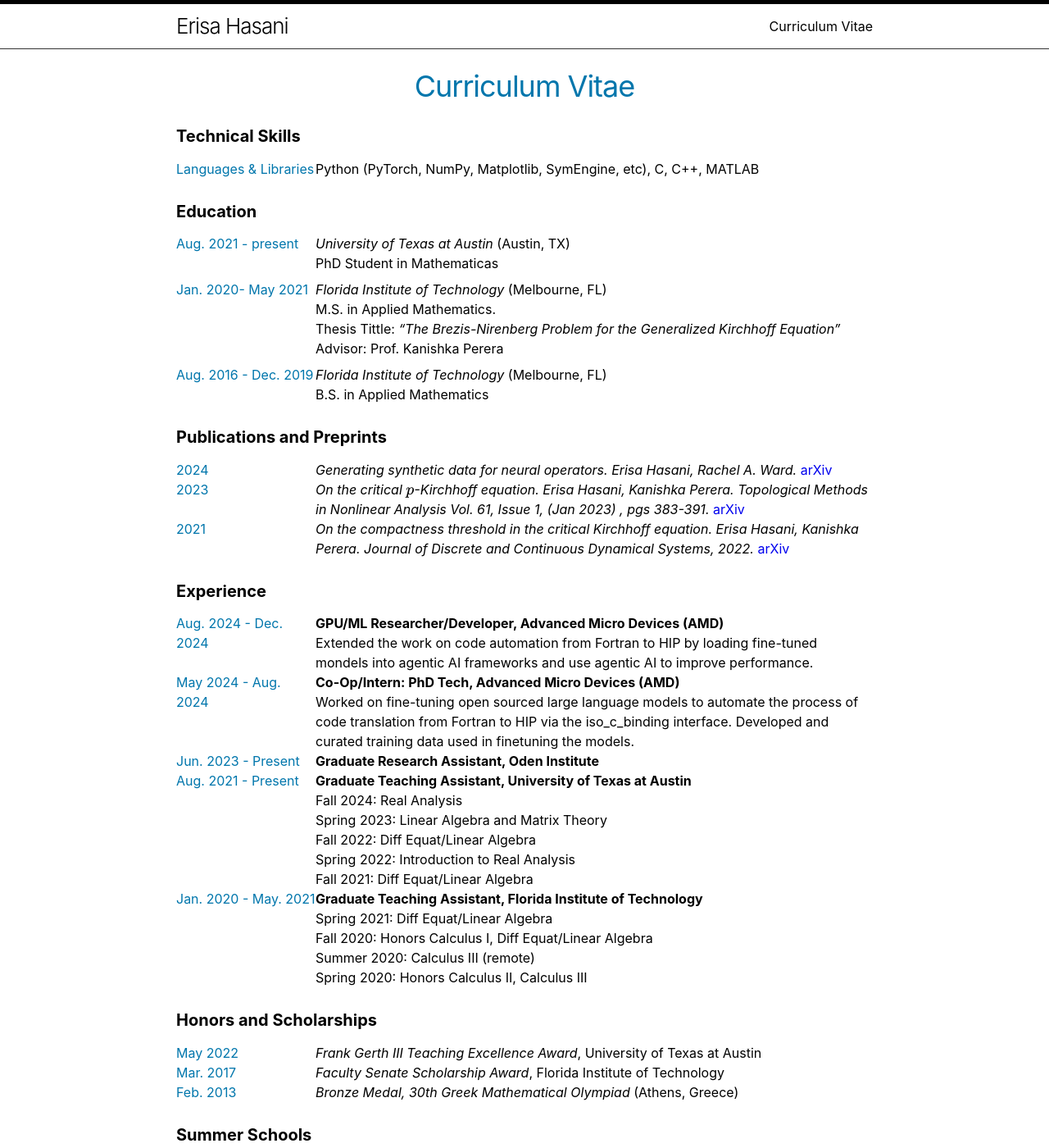
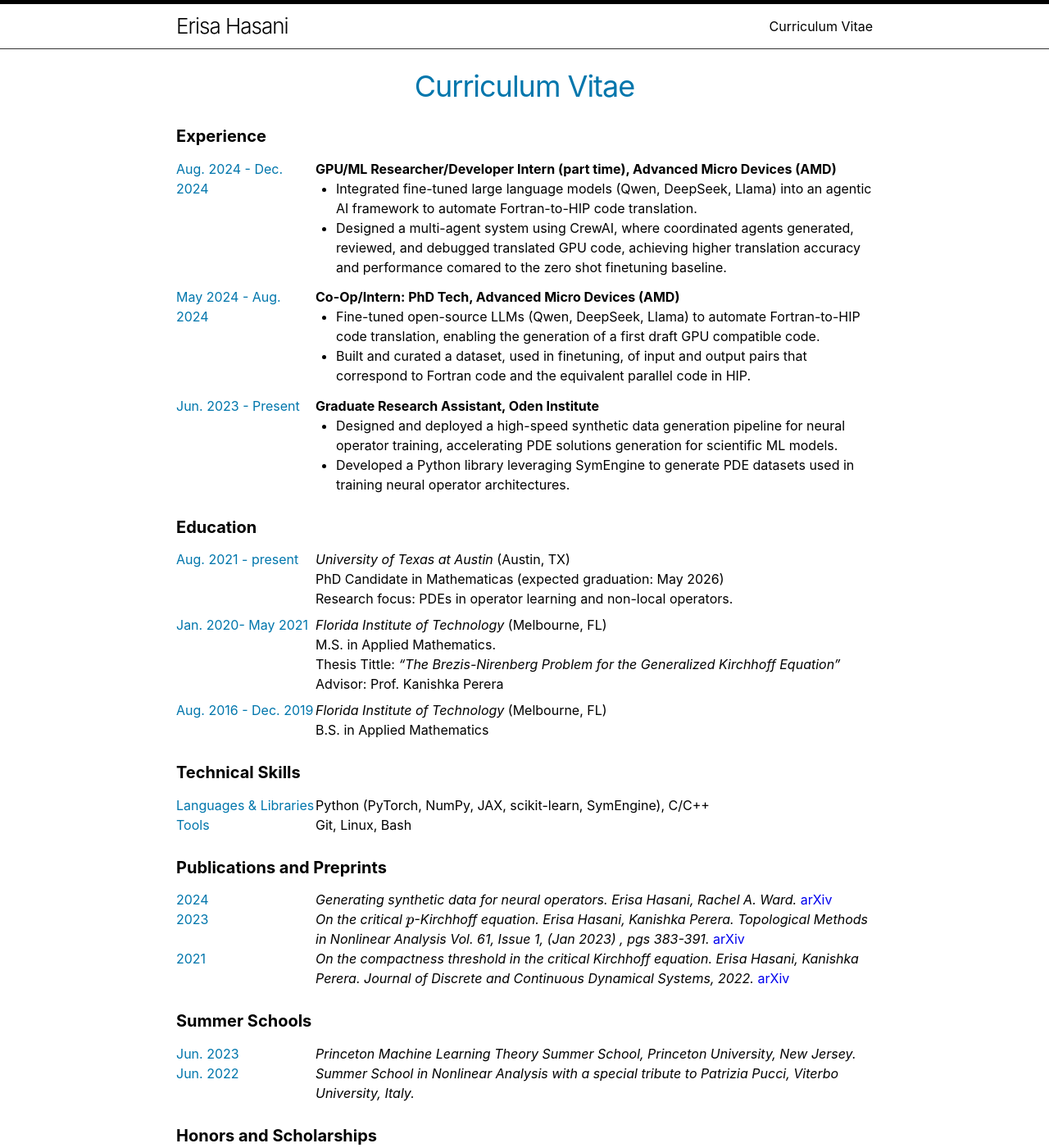
Before and after one commit to erisahasani/erisahasani.github.io, a Jekyll site: the page built from cv.md, in a window 1280 px wide and 1400 px high. Shown: the whole window at 82% size. Built offline with Jekyll 4.4.1, drawn with Linux system fonts in a browser that asks for light colours; formulas are drawn with MathJax 3; some of the changed text lies outside the part shown.

Commit message:
oct 7 update

```diff
--- a/cv.md
+++ b/cv.md
@@ -4,10 +4,41 @@ title: Curriculum Vitae
 permalink: /cv/
 ---
 
-#### **Technical Skills**
+#### **Experience**
+Aug. 2024 - Dec. 2024
+:   **GPU/ML Researcher/Developer Intern (part time), Advanced Micro Devices (AMD)** \
+- Integrated fine-tuned large language models (Qwen, DeepSeek, Llama) into an agentic AI framework to automate Fortran-to-HIP code translation.
+- Designed a multi-agent system using CrewAI, where coordinated agents generated, reviewed, and debugged translated GPU code, achieving higher translation accuracy and performance comared to the zero shot finetuning baseline.
 
-Languages & Libraries
-:   Python (PyTorch, NumPy, Matplotlib, SymEngine, etc), C, C++, MATLAB
+
+May 2024 - Aug. 2024
+:   **Co-Op/Intern: PhD Tech, Advanced Micro Devices (AMD)** \
+- Fine-tuned open-source LLMs (Qwen, DeepSeek, Llama) to automate Fortran-to-HIP code translation, enabling the generation of a first draft GPU compatible code.
+- Built and curated a dataset, used in finetuning, of input and output pairs that correspond to Fortran code and the equivalent parallel code in HIP.
+
+
+Jun. 2023 - Present
+:   **Graduate Research  Assistant, Oden Institute** \
+- Designed and deployed a high-speed synthetic data generation pipeline for neural operator training, accelerating PDE solutions generation for scientific ML models.
+- Developed a Python library leveraging SymEngine to generate PDE datasets used in training neural operator architectures.
+
+
+
+<!-- Aug. 2021 - Present
+:   **Graduate Teaching Assistant, University of Texas at Austin** \
+    Fall 2024: Real Analysis \
+    Spring 2023: Linear Algebra and Matrix Theory \
+    Fall 2022: Diff Equat/Linear Algebra \
+    Spring 2022: Introduction to Real Analysis \
+    Fall 2021: Diff Equat/Linear Algebra
+
+Jan. 2020 - May. 2021
+:   **Graduate Teaching Assistant, Florida Institute of Technology**
+
+    Spring 2021: Diff Equat/Linear Algebra \
+    Fall 2020: Honors Calculus I,  Diff Equat/Linear Algebra \
+    Summer 2020: Calculus III (remote) \
+    Spring 2020: Honors Calculus II, Calculus III -->
 
 
 #### **Education**
@@ -16,7 +47,8 @@ Languages & Libraries
 Aug. 2021 - present
 :   *University of Texas at Austin* (Austin, TX)
 
-    PhD Student in Mathematicas
+    PhD Candidate in Mathematicas (expected graduation: May 2026) \
+    Research focus: PDEs in operator learning and non-local operators.
 
 Jan. 2020- May 2021
 :   *Florida Institute of Technology* (Melbourne, FL)
@@ -29,6 +61,17 @@ Aug. 2016 - Dec. 2019
 :   *Florida Institute of Technology* (Melbourne, FL)
 
     B.S. in Applied Mathematics
+
+#### **Technical Skills**
+
+Languages & Libraries
+:   Python (PyTorch, NumPy, JAX, scikit-learn, SymEngine), C/C++
+
+Tools
+:   Git, Linux, Bash
+
+
+
 
 
 
@@ -43,37 +86,15 @@ Aug. 2016 - Dec. 2019
 :   *On the compactness threshold in the critical Kirchhoff equation. Erisa Hasani, Kanishka Perera. Journal of Discrete and Continuous Dynamical Systems, 2022.* [arXiv](https://arxiv.org/abs/2012.05317)
 
 
-#### **Experience**
-Aug. 2024 - Dec. 2024
-:   **GPU/ML Researcher/Developer, Advanced Micro Devices (AMD)** \
-Extended the work on code automation from Fortran to HIP by loading fine-tuned mondels into agentic
-AI frameworks and use agentic AI to improve performance.
+#### **Summer Schools**
+Jun. 2023
+: *Princeton Machine Learning Theory Summer School, Princeton University, New Jersey.*
+
+Jun. 2022
+: *Summer School in Nonlinear Analysis with a special tribute to Patrizia
+Pucci, Viterbo University, Italy.*
 
 
-May 2024 - Aug. 2024
-:   **Co-Op/Intern: PhD Tech, Advanced Micro Devices (AMD)** \
-    Worked on fine-tuning open sourced large language models to automate the process of code translation
-from Fortran to HIP via the iso_c_binding interface. Developed and curated training data used in finetuning the models.
-
-Jun. 2023 - Present
-:   **Graduate Research  Assistant, Oden Institute**
-
-
-Aug. 2021 - Present
-:   **Graduate Teaching Assistant, University of Texas at Austin** \
-    Fall 2024: Real Analysis \
-    Spring 2023: Linear Algebra and Matrix Theory \
-    Fall 2022: Diff Equat/Linear Algebra \
-    Spring 2022: Introduction to Real Analysis \
-    Fall 2021: Diff Equat/Linear Algebra
-
-Jan. 2020 - May. 2021
-:   **Graduate Teaching Assistant, Florida Institute of Technology**
-
-    Spring 2021: Diff Equat/Linear Algebra \
-    Fall 2020: Honors Calculus I,  Diff Equat/Linear Algebra \
-    Summer 2020: Calculus III (remote) \
-    Spring 2020: Honors Calculus II, Calculus III
 
 #### **Honors and Scholarships**
 
@@ -85,12 +106,3 @@ Mar. 2017
 
 Feb. 2013
 :   *Bronze Medal, 30th Greek Mathematical Olympiad* (Athens, Greece)
-
-
-#### **Summer Schools**
-Jun. 2023
-: *Princeton Machine Learning Theory Summer School, Princeton University, New Jersey.*
-
-Jun. 2022
-: *Summer School in Nonlinear Analysis with a special tribute to Patrizia
-Pucci, Viterbo University, Italy.*
```
